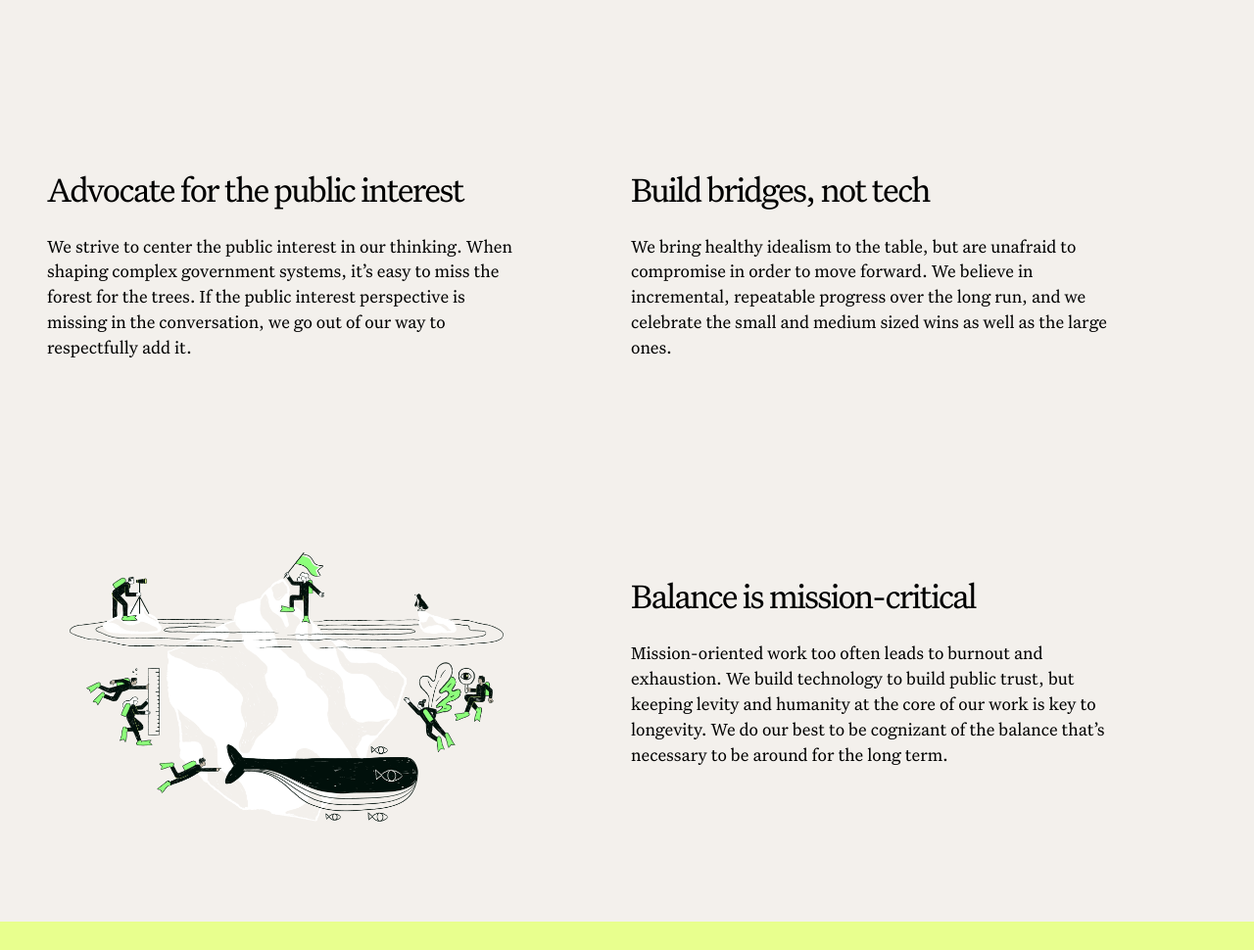
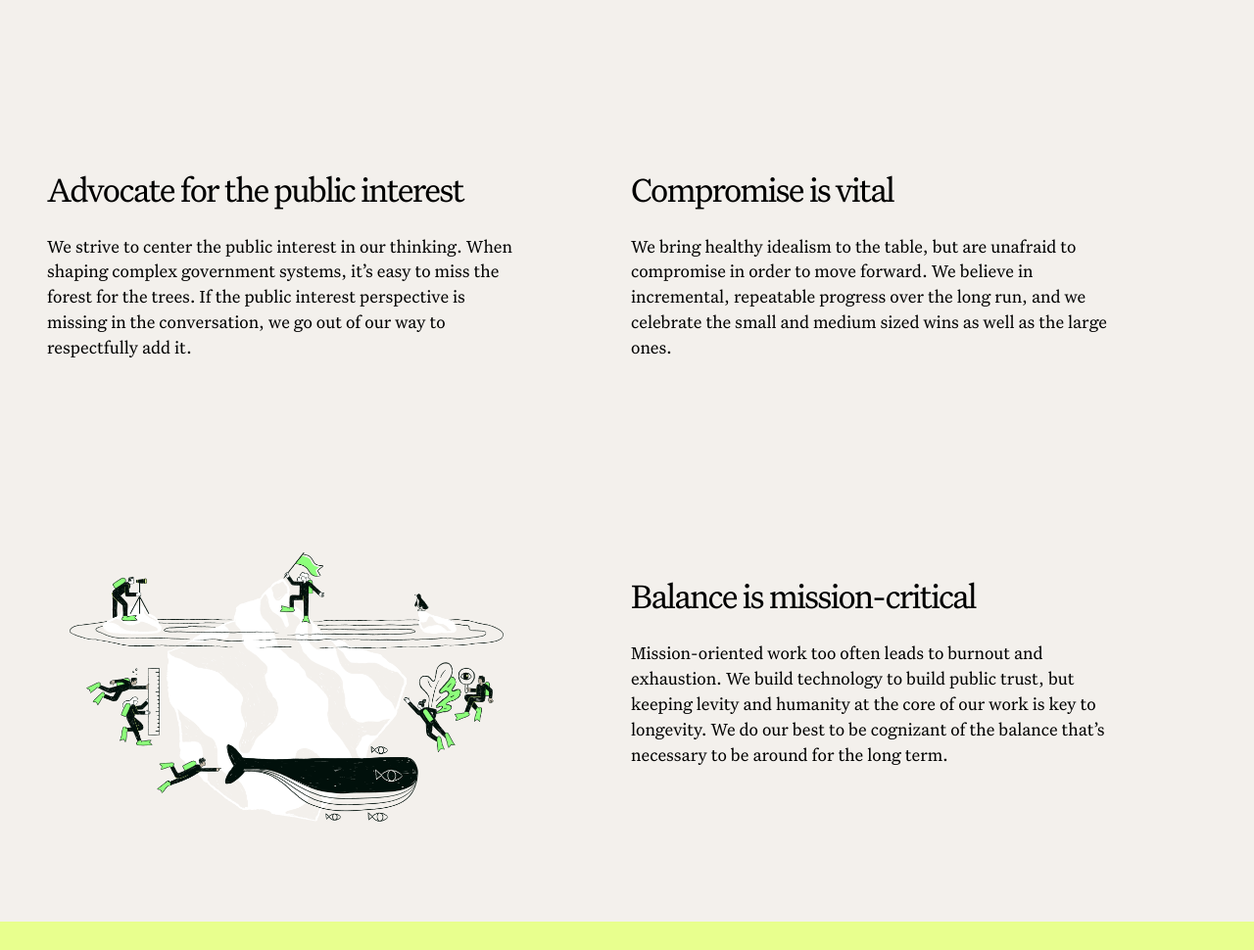
Before and after one commit to VerdanceTeam/verdance-site, an Eleventy site: page src/pages/about.liquid in a window 1280 px wide. Shown: the part 2070-3040 px from the top of the page at 98% size. Built offline with nearby package versions, Linux system fonts and the light colour scheme; Eleventy itself is replaced by a stand-in of ours; files that its build step writes are made by us from their sources; no server answers.

Commit message:
fix About subheader

```diff
--- a/src/pages/about.liquid
+++ b/src/pages/about.liquid
@@ -108,7 +108,7 @@ permalink: /about/
                         <div class="who-we-are__icon">
                             {% svgIcon "/img/icons/leaf.svg" %}
                         </div>
-                        <h2>Build bridges, not tech</h2>
+                        <h2>Compromise is vital</h2>
                         <p>
                             We bring healthy idealism to the table, but are
                             unafraid to compromise in order to move forward. We
```
